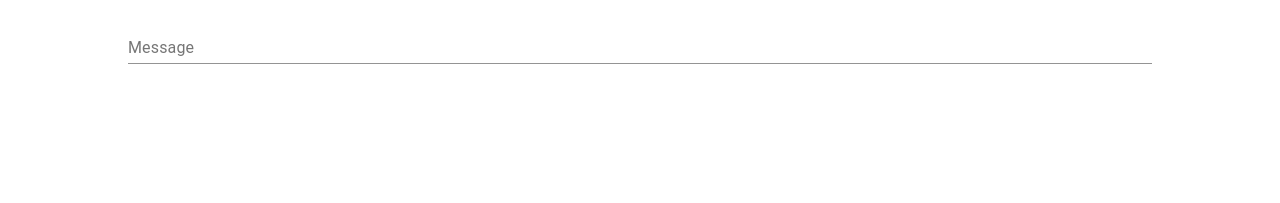
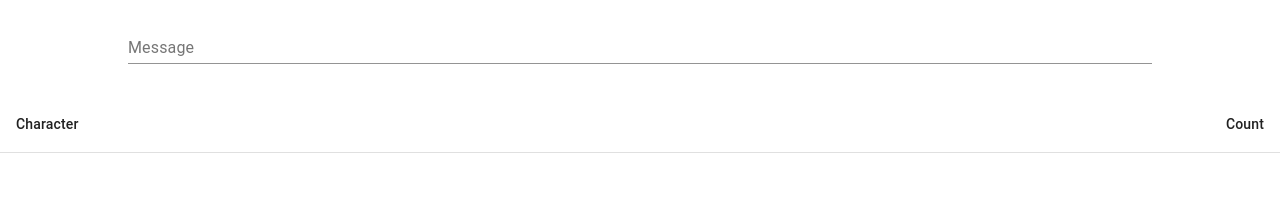
Before and after one commit to RevolutionTech/letterboard, a React (Create React App) app: page / in a window 1280 px wide. Shown: the top 203 px of the page. Built offline with nearby package versions, Linux system fonts and the light colour scheme.

Commit message:
Display counts in a table below the letterboard

```diff
--- a/src/App.tsx
+++ b/src/App.tsx
@@ -1,11 +1,35 @@
-import React from "react";
+import React, { useState } from "react";
+import { UserInput } from "./UserInput";
 import { Letterboard } from "./Letterboard";
+import { LetterCounter } from "./LetterCounter";
 import "./App.css";
 
-const App: React.FC = () => (
-  <div className="App">
-    <Letterboard />
-  </div>
-);
+const countCharacters = (str: string): Record<string, number> => {
+  return str
+    .replace(/\s/g, "")
+    .split("")
+    .reduce((counter: Record<string, number>, s: string) => {
+      counter[s] = (counter[s] || 0) + 1;
+      return counter;
+    }, {});
+};
+
+const App: React.FC = () => {
+  const [inputMessage, setInputMessage] = useState("");
+  const letterboardMessage = inputMessage.toUpperCase();
+
+  return (
+    <div className="App">
+      <UserInput
+        message={inputMessage}
+        onChange={(event): void => {
+          setInputMessage(event.target.value);
+        }}
+      />
+      <Letterboard message={letterboardMessage} />
+      <LetterCounter letters={countCharacters(letterboardMessage)} />
+    </div>
+  );
+};
 
 export default App;
--- /dev/null
+++ b/src/LetterCounter.tsx
@@ -0,0 +1,33 @@
+import React from "react";
+import {
+  Table,
+  TableBody,
+  TableCell,
+  TableHead,
+  TableRow
+} from "@material-ui/core";
+
+interface Props {
+  letters: Record<string, number>;
+}
+
+export const LetterCounter: React.FC<Props> = (props: Props) => {
+  return (
+    <Table>
+      <TableHead>
+        <TableRow>
+          <TableCell>Character</TableCell>
+          <TableCell align="right">Count</TableCell>
+        </TableRow>
+      </TableHead>
+      <TableBody>
+        {Object.keys(props.letters).map((character, i) => (
+          <TableRow key={i}>
+            <TableCell>{character}</TableCell>
+            <TableCell align="right">{props.letters[character]}</TableCell>
+          </TableRow>
+        ))}
+      </TableBody>
+    </Table>
+  );
+};
--- a/src/Letterboard.tsx
+++ b/src/Letterboard.tsx
@@ -1,24 +1,9 @@
-import React, { useState } from "react";
-import TextField from "@material-ui/core/TextField";
+import React from "react";
 
-export const Letterboard: React.FC = () => {
-  const [inputMessage, setInputMessage] = useState("");
-  const letterboardMessage = inputMessage.toUpperCase();
+interface Props {
+  message: string;
+}
 
-  return (
-    <>
-      <TextField
-        id="standard-basic"
-        label="Message"
-        placeholder="Enter your message here..."
-        multiline
-        value={inputMessage}
-        onChange={(event): void => {
-          setInputMessage(event.target.value);
-        }}
-        style={{ margin: "1em", width: "80%" }}
-      />
-      <p>{letterboardMessage}</p>
-    </>
-  );
-};
+export const Letterboard: React.FC<Props> = (props: Props) => (
+  <p>{props.message}</p>
+);
--- /dev/null
+++ b/src/UserInput.tsx
@@ -0,0 +1,23 @@
+import React from "react";
+import { TextField } from "@material-ui/core";
+
+interface Props {
+  message: string;
+  onChange: (event: React.ChangeEvent<HTMLInputElement>) => void;
+}
+
+export const UserInput: React.FC<Props> = (props: Props) => {
+  return (
+    <>
+      <TextField
+        id="standard-basic"
+        label="Message"
+        placeholder="Enter your message here..."
+        multiline
+        value={props.message}
+        onChange={props.onChange}
+        style={{ margin: "1em", width: "80%" }}
+      />
+    </>
+  );
+};
```
